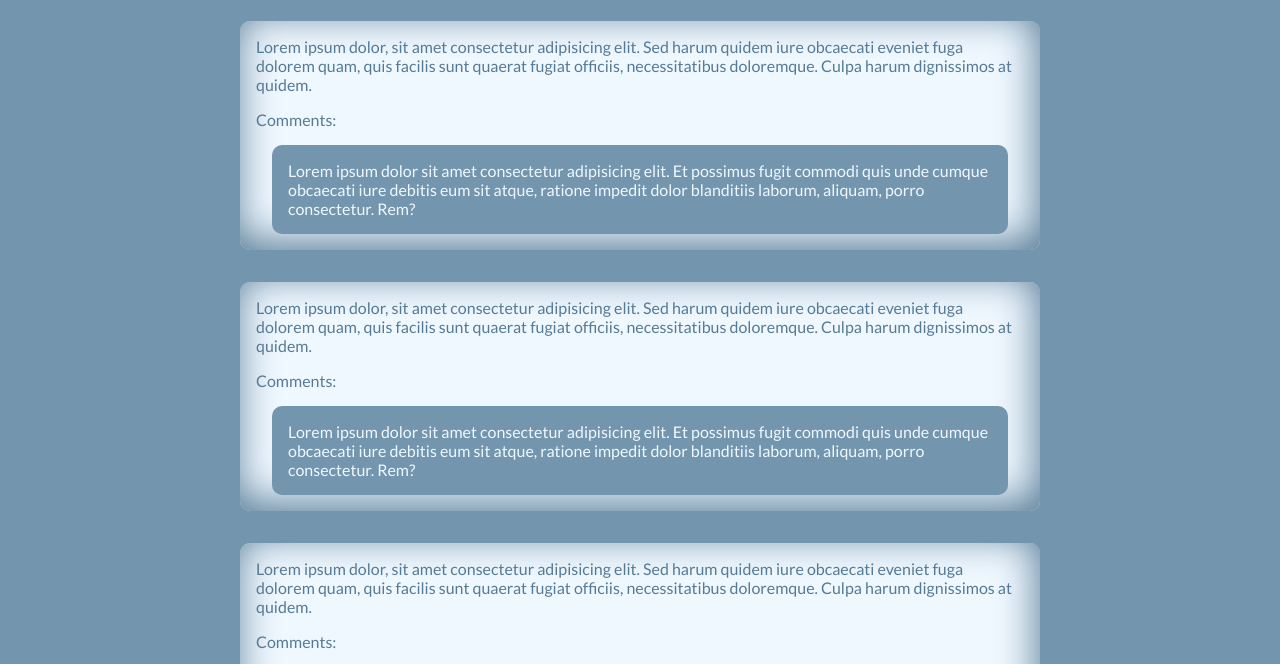
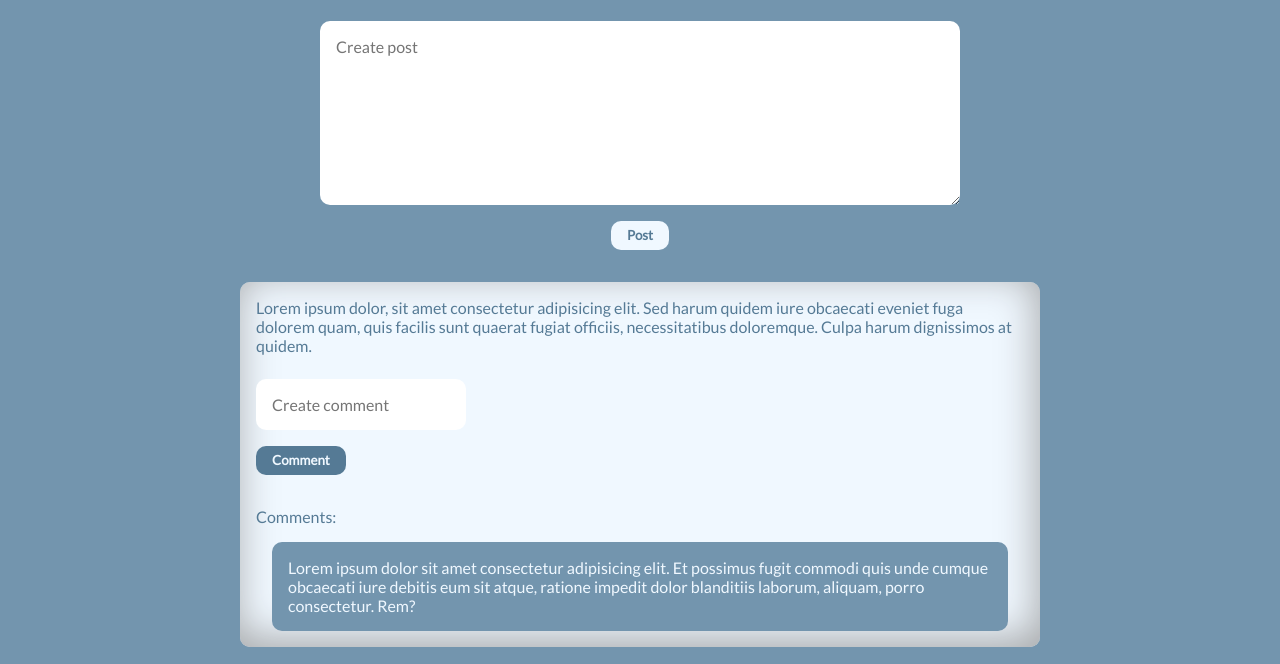
Before and after one commit to abdo/company-engagement-platform, a plain HTML site: page index.html in a window 1280 px wide. Shown: the part 118-782 px from the top of the page. Drawn offline with Linux system fonts and the light colour scheme.

Commit message:
Create post and comment inputs styles

```diff
--- a/index.html
+++ b/index.html
@@ -41,6 +41,16 @@
     </header>
     <h1 class="heading">Company Engagement Platform</h1>
 
+    <div class="post-input-container">
+      <textarea
+        class="post-input"
+        placeholder="Create post"
+        autofocus
+        rows="8"
+      ></textarea>
+      <button>Post</button>
+    </div>
+
     <div class="posts-container">
       <div class="post">
         <p class="content">
@@ -49,54 +59,12 @@
           quaerat fugiat officiis, necessitatibus doloremque. Culpa harum
           dignissimos at quidem.
         </p>
-        <p>Comments:</p>
-        <div class="comment">
-          Lorem ipsum dolor sit amet consectetur adipisicing elit. Et possimus
-          fugit commodi quis unde cumque obcaecati iure debitis eum sit atque,
-          ratione impedit dolor blanditiis laborum, aliquam, porro consectetur.
-          Rem?
+
+        <div class="comment-input-container">
+          <input class="comment-input" placeholder="Create comment" />
+          <button class="button--secondary">Comment</button>
         </div>
-      </div>
 
-      <div class="post">
-        <p class="content">
-          Lorem ipsum dolor, sit amet consectetur adipisicing elit. Sed harum
-          quidem iure obcaecati eveniet fuga dolorem quam, quis facilis sunt
-          quaerat fugiat officiis, necessitatibus doloremque. Culpa harum
-          dignissimos at quidem.
-        </p>
-        <p>Comments:</p>
-        <div class="comment">
-          Lorem ipsum dolor sit amet consectetur adipisicing elit. Et possimus
-          fugit commodi quis unde cumque obcaecati iure debitis eum sit atque,
-          ratione impedit dolor blanditiis laborum, aliquam, porro consectetur.
-          Rem?
-        </div>
-      </div>
-
-      <div class="post">
-        <p class="content">
-          Lorem ipsum dolor, sit amet consectetur adipisicing elit. Sed harum
-          quidem iure obcaecati eveniet fuga dolorem quam, quis facilis sunt
-          quaerat fugiat officiis, necessitatibus doloremque. Culpa harum
-          dignissimos at quidem.
-        </p>
-        <p>Comments:</p>
-        <div class="comment">
-          Lorem ipsum dolor sit amet consectetur adipisicing elit. Et possimus
-          fugit commodi quis unde cumque obcaecati iure debitis eum sit atque,
-          ratione impedit dolor blanditiis laborum, aliquam, porro consectetur.
-          Rem?
-        </div>
-      </div>
-
-      <div class="post">
-        <p class="content">
-          Lorem ipsum dolor, sit amet consectetur adipisicing elit. Sed harum
-          quidem iure obcaecati eveniet fuga dolorem quam, quis facilis sunt
-          quaerat fugiat officiis, necessitatibus doloremque. Culpa harum
-          dignissimos at quidem.
-        </p>
         <p>Comments:</p>
         <div class="comment">
           Lorem ipsum dolor sit amet consectetur adipisicing elit. Et possimus
--- a/style.css
+++ b/style.css
@@ -3,18 +3,57 @@
   --main-bg: #7395ae;
   --secondary: aliceblue;
   --header-height: 4rem;
+  --gray: #a5a7a9;
 }
 
 * {
   box-sizing: border-box;
+  font-family: 'Lato', sans-serif;
 }
 
 body {
   background-color: var(--main-bg);
   margin: 0;
-  font-family: 'Lato', sans-serif;
   color: var(--main);
   padding: var(--header-height) 10px;
+}
+
+input,
+textarea {
+  border: 0;
+  border-radius: 10px;
+  font-size: 1.2rem;
+  padding: 1rem;
+  font-size: 1rem;
+}
+
+input:focus,
+textarea:focus {
+  outline: none;
+}
+
+button {
+  background-color: var(--secondary);
+  border: 0;
+  margin: 1rem 0;
+  color: var(--main);
+  font-weight: bold;
+  padding: 0.4rem 1rem;
+  cursor: pointer;
+  border-radius: 10px;
+}
+
+button.button--secondary {
+  background-color: var(--main);
+  color: var(--secondary);
+}
+
+button:active {
+  transform: scale(0.95);
+}
+
+button:focus {
+  outline: none;
 }
 
 header {
@@ -27,8 +66,8 @@ header {
   align-items: center;
   justify-content: space-between;
   padding: 0 10px;
-  filter: drop-shadow(2px -4px 5px black);
-  position: absolute;
+  box-shadow: 2px -4px 9px black;
+  position: fixed;
   top: 0;
   left: 0;
 }
@@ -43,6 +82,21 @@ header .logo {
   font-size: 1.4rem;
   color: var(--secondary);
   margin: 1.5rem 0 0.5rem;
+}
+
+.post-input-container {
+  width: 100%;
+  display: flex;
+  flex-direction: column;
+  align-items: center;
+  justify-content: center;
+  margin: 1.5rem 0 0;
+}
+
+.post-input {
+  width: 100%;
+  width: 80%;
+  max-width: 40rem;
 }
 
 .posts-container {
@@ -60,7 +114,7 @@ header .logo {
   border-radius: 10px;
   margin: 1rem;
   transition: all 0.2s;
-  box-shadow: inset -3px -8px 40px var(--main);
+  box-shadow: inset -3px -8px 40px var(--gray);
 }
 
 .post:hover {
@@ -71,6 +125,17 @@ header .logo {
   margin: 0;
 }
 
+.comment-input-container {
+  display: flex;
+  flex-direction: column;
+  align-items: flex-start;
+  margin: 1.5rem 0 0;
+}
+
+.comment-input {
+  max-width: 100%;
+}
+
 .post .comment {
   background-color: var(--main-bg);
   margin: 1rem 1rem 0;
```
